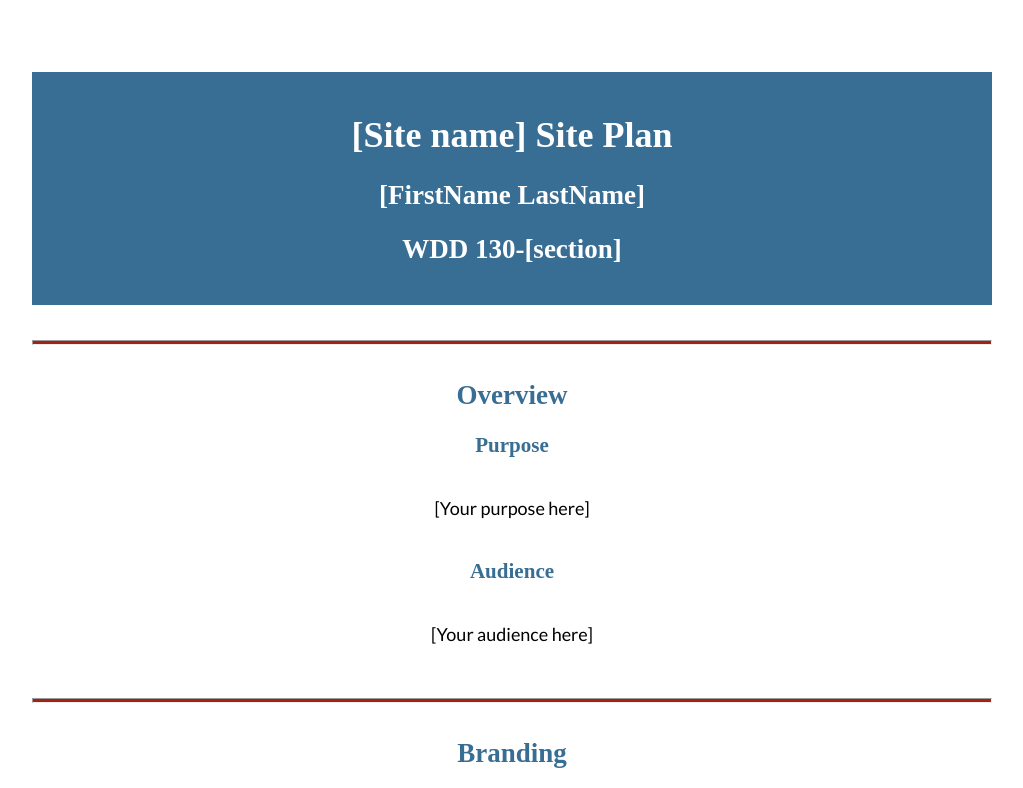
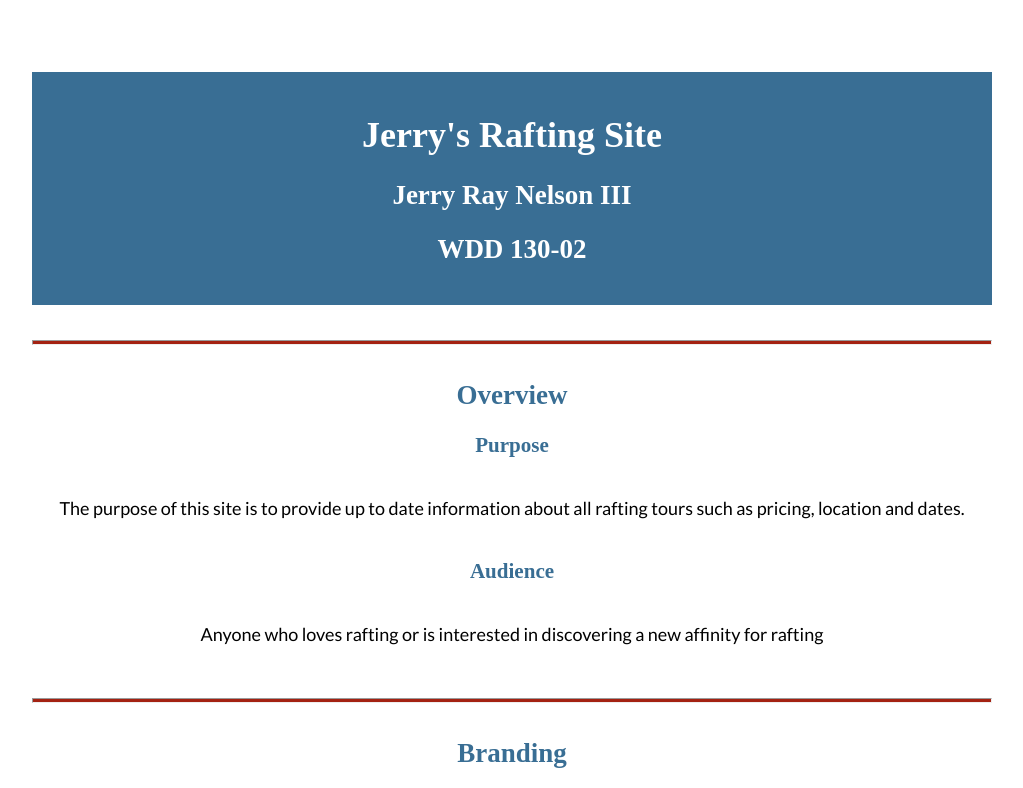
Before and after one commit to jerryraynelson3/jerryraynelson3.github.io, a plain HTML site: page wwr/site-plan-rafting.html in a window 1280 px wide. Shown: the top 788 px of the page, without its empty margins (128-1151 px from the left). Drawn offline with Linux system fonts and the light colour scheme; a web font is replaced by a local one.

Commit message:
9/25/21 5

```diff
--- a/wwr/site-plan-rafting.html
+++ b/wwr/site-plan-rafting.html
@@ -10,9 +10,9 @@
 
 <body>
   <header>
-    <h1>[Site name] Site Plan</h1>
-    <h2>[FirstName LastName]</h2>
-    <h2>WDD 130-[section]</h2>
+    <h1>Jerry's Rafting Site</h1>
+    <h2>Jerry Ray Nelson III</h2>
+    <h2>WDD 130-02</h2>
     <!-- In the header above, add the name of your site, your name and class number. For example if you are in section 3 you would put WDD 130-03 -->
   </header>
   <main>
@@ -20,11 +20,11 @@
     <hr />
     <h2>Overview</h2>
     <h3>Purpose</h3>
-    <p>[Your purpose here]</p>
+    <p>The purpose of this site is to provide up to date information about all rafting tours such as pricing, location and dates.</p>
     <!-- change this -->
 
     <h3>Audience</h3>
-    <p>[Your audience here]</p>
+    <p>Anyone who loves rafting or is interested in discovering a new affinity for rafting</p>
     <!-- change this -->
 
     <hr />
@@ -67,11 +67,11 @@
     <!-- Choose a font for your paragraphs (body copy) and headlines. What font(s) have you chosen? Think also about which of your colors above you might use for background and font colors. -->
 
     <h4>
-      Heading Font: [Font Name here]
+      Heading Font: IM Fell French Canon SC
       <!-- change this -->
     </h4>
     <h4>
-      Paragraph Font: [Font Name here]
+     Paragraph Font: Lato
       <!-- change this -->
     </h4>
     <h3>Normal paragraph example</h3>
```
